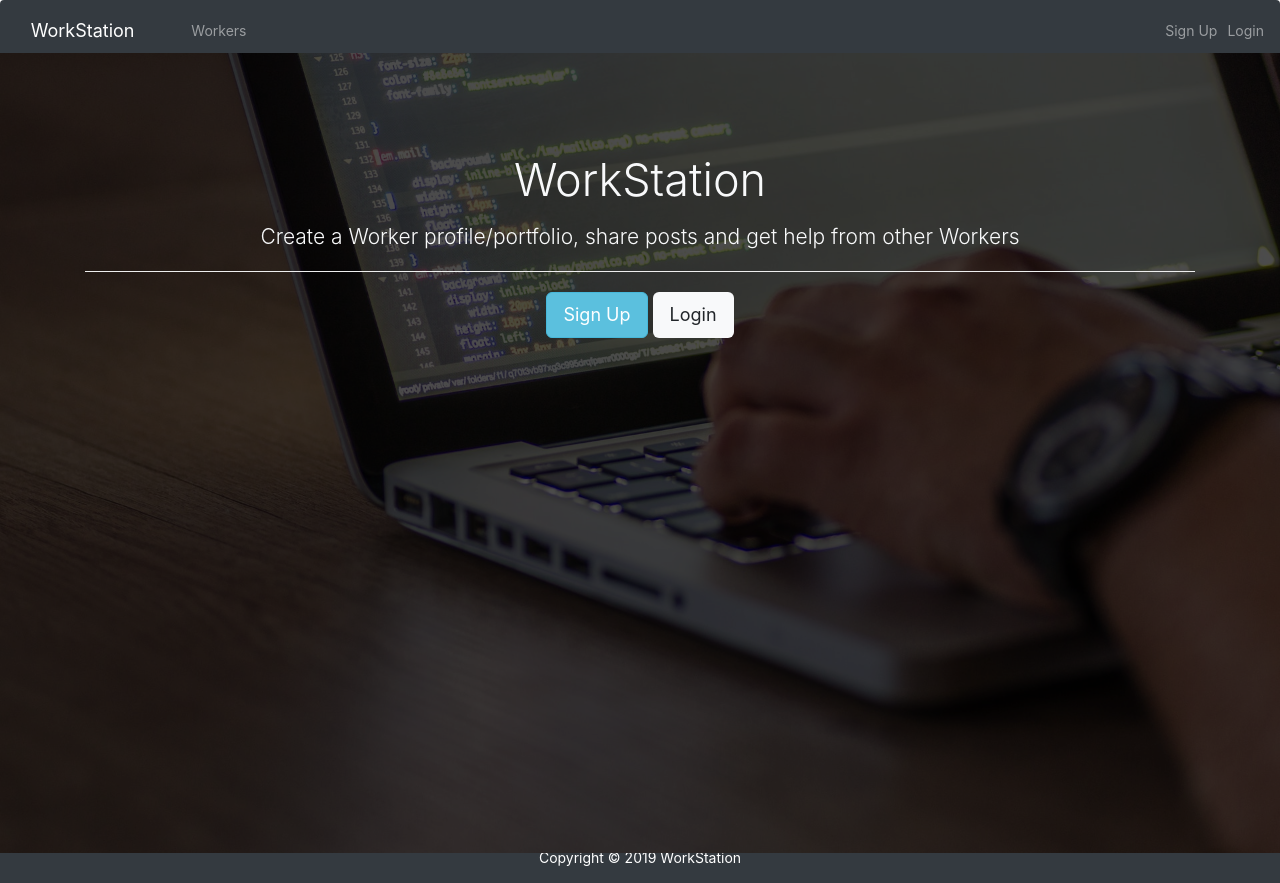
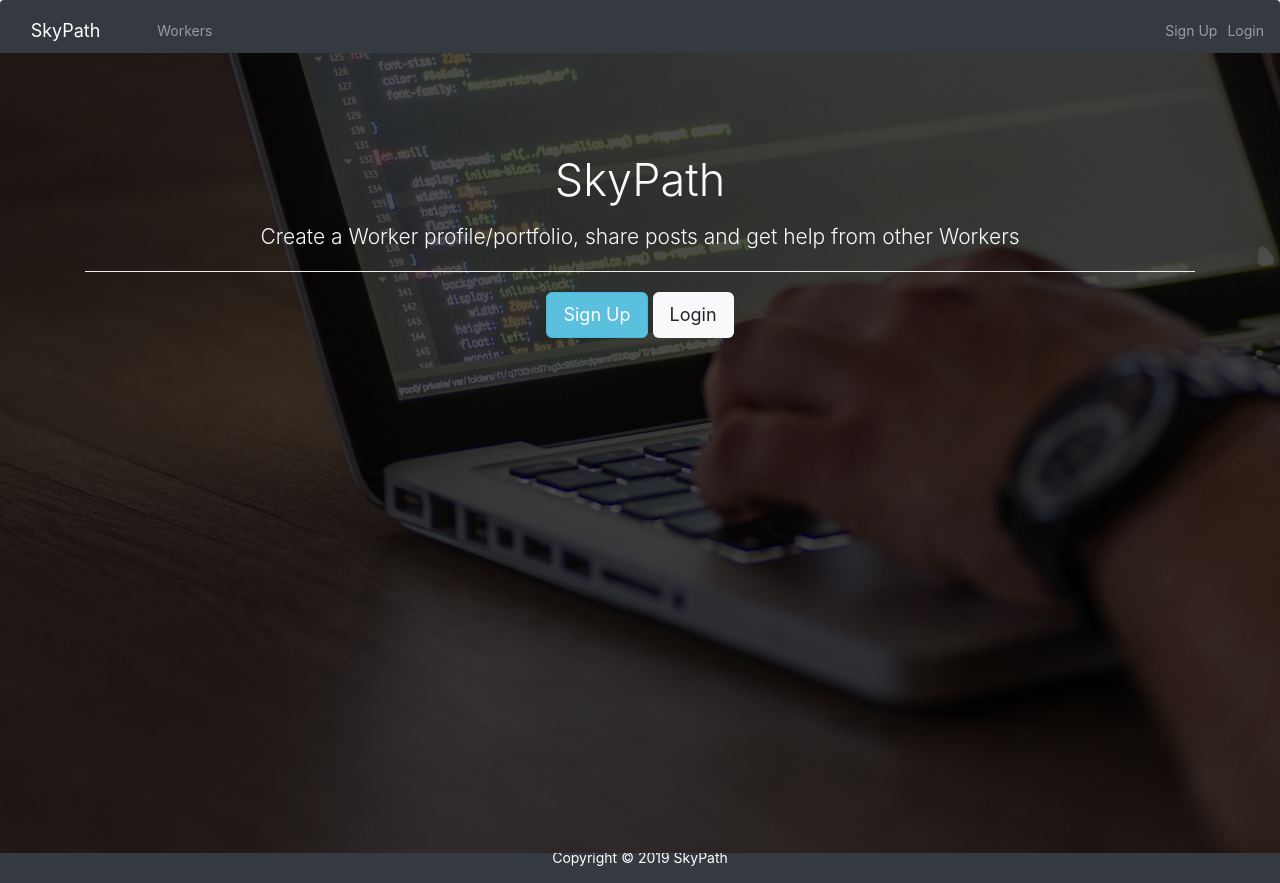
Before and after one commit to pavankavade/mern-app, a React (Create React App) app in the folder client/: page / in a window 1280 px wide. Built offline with nearby package versions, Linux system fonts and the light colour scheme.

Commit message:
see more button added in job posting

```diff
--- a/client/package.json
+++ b/client/package.json
@@ -13,6 +13,7 @@
     "react-redux": "^6.0.0",
     "react-router-dom": "^4.3.1",
     "react-scripts": "2.1.3",
+    "react-show-more-text": "^1.0.4",
     "redux": "^4.0.1",
     "redux-devtools-extension": "^2.13.8",
     "redux-thunk": "^2.3.0"
--- a/client/public/index.html
+++ b/client/public/index.html
@@ -30,7 +30,7 @@
     <script src="https://maxcdn.bootstrapcdn.com/bootstrap/3.3.7/js/bootstrap.min.js"></script>
     <link rel="manifest" href="%PUBLIC_URL%/manifest.json" />
 
-    <title>WorkStation</title>
+    <title>SkyPath</title>
   </head>
   <body>
     <noscript>You need to enable JavaScript to run this app.</noscript>
--- a/client/src/components/auth/Login.js
+++ b/client/src/components/auth/Login.js
@@ -52,7 +52,7 @@ class Login extends Component {
             <div className="col-md-8 m-auto">
               <h1 className="display-4 text-center">Log In</h1>
               <p className="lead text-center">
-                Sign in to your WorkStation account
+                Sign in to your SkyPath account
               </p>
               <form onSubmit={this.onSubmit}>
                 <TextFieldGroup
--- a/client/src/components/auth/Register.js
+++ b/client/src/components/auth/Register.js
@@ -51,7 +51,7 @@ class Register extends Component {
             <div className="col-md-8 m-auto">
               <h1 className="display-4 text-center">Sign Up</h1>
               <p className="lead text-center">
-                Create your WorkStation account
+                Create your SkyPath account
               </p>
               <form noValidate onSubmit={this.onSubmit}>
                 <TextFieldGroup
--- a/client/src/components/layout/Footer.js
+++ b/client/src/components/layout/Footer.js
@@ -3,7 +3,7 @@ import React from "react";
 export default () => {
   return (
     <footer className="bg-dark text-white mt-5 p-4 text-center">
-      Copyright &copy; {new Date().getFullYear()} WorkStation
+      Copyright &copy; {new Date().getFullYear()} SkyPath
     </footer>
   );
 };
--- a/client/src/components/layout/Landing.js
+++ b/client/src/components/layout/Landing.js
@@ -15,7 +15,7 @@ class Landing extends Component {
           <div className="container">
             <div className="row">
               <div className="col-md-12 text-center">
-                <h1 className="display-3 mb-4">WorkStation</h1>
+                <h1 className="display-3 mb-4">SkyPath</h1>
                 <p className="lead">
                   {" "}
                   Create a Worker profile/portfolio, share posts and get help
--- a/client/src/components/layout/Navbar.js
+++ b/client/src/components/layout/Navbar.js
@@ -67,7 +67,7 @@ class Navbar extends Component {
       <nav className="navbar navbar-expand-sm navbar-dark bg-dark mb-4 ">
         <div className="container">
           <Link className="navbar-brand" to="/">
-            WorkStation
+            SkyPath
           </Link>
           <button
             className="navbar-toggler"
--- a/client/src/components/post/Post.js
+++ b/client/src/components/post/Post.js
@@ -22,10 +22,12 @@ class Post extends Component {
     } else {
       postContent = (
         <div>
+
           <PostItem post={post} showActions={false} />
+
           <CommentForm postId={post._id} />
           <CommentFeed postId={post._id} comments={post.comments} />
-        </div>
+        </div >
       );
     }
 
@@ -37,7 +39,9 @@ class Post extends Component {
               <Link to="/feed" className="btn btn-light mb-3">
                 Back To Feed
               </Link>
+
               {postContent}
+
             </div>
           </div>
         </div>
--- a/client/src/components/posts/PostItem.js
+++ b/client/src/components/posts/PostItem.js
@@ -4,8 +4,9 @@ import { connect } from 'react-redux';
 import classnames from 'classnames';
 import { Link } from 'react-router-dom';
 import { deletePost, addLike, removeLike } from '../../actions/postActions';
+import ShowMoreText from 'react-show-more-text';
+class PostItem extends Component {
 
-class PostItem extends Component {
   onDeleteClick(id) {
     this.props.deletePost(id);
   }
@@ -27,14 +28,16 @@ class PostItem extends Component {
     }
   }
 
+
   render() {
-    const { post, auth, showActions } = this.props;
-    const { profile } = this.props;
+    const { profile, post, auth, showActions } = this.props;
+
+
     return (
       <div className="card card-body mb-3">
         <div className="row">
           <div className="col-md-2">
-            <Link to={`/profile/`} className="btn btn-info">
+            <Link to={`/profile/${profile.handle}`} className="btn btn-info">
               <img
                 className="rounded-circle d-none d-md-block"
                 src={post.avatar}
@@ -45,14 +48,25 @@ class PostItem extends Component {
             <p className="text-center">{post.name}</p>
           </div>
           <div className="col-md-10">
-            <p className="lead">{post.text}</p>
+            <ShowMoreText
+              lines={5}
+              more='Show more'
+              less='Show less'
+              anchorClass='btn btn-info ml-1'
+              onClick={this.executeOnClick}
+            >
+              <p className="lead">{post.text}</p>
+            </ShowMoreText>
+
+
             {showActions ? (
               <span>
                 <button
                   onClick={this.onLikeClick.bind(this, post._id)}
                   type="button"
-                  className="btn btn-light mr-1"
+                  className="btn btn-light mr-1 mt-1"
                 >
+
                   <i
                     className={classnames('fas fa-thumbs-up', {
                       'text-info': this.findUserLike(post.likes)
@@ -83,7 +97,7 @@ class PostItem extends Component {
             ) : null}
           </div>
         </div>
-      </div>
+      </div >
     );
   }
 }
@@ -99,11 +113,12 @@ PostItem.propTypes = {
   removeLike: PropTypes.func.isRequired,
   post: PropTypes.object.isRequired,
   auth: PropTypes.object.isRequired,
-  profile: PropTypes.object.isRequired
+
 };
 
 const mapStateToProps = state => ({
-  auth: state.auth
+  auth: state.auth,
+  profile: state.profile
 });
 
 export default connect(mapStateToProps, { deletePost, addLike, removeLike })(
--- a/client/src/components/profiles/ProfileItem.js
+++ b/client/src/components/profiles/ProfileItem.js
@@ -30,9 +30,6 @@ class ProfileItem extends Component {
               View Profile
             </Link>
 
-            <Link to={`/profile/${profile.handle}`} className="ml-3 btn btn-info">
-              Contact
-            </Link>
 
           </div>
           <div className="col-md-4 d-none d-md-block">
--- a/package.json
+++ b/package.json
@@ -1,5 +1,5 @@
 {
-  "name": "WorkStation",
+  "name": "SkyPath",
   "version": "1.0.0",
   "description": "Job Portal App",
   "main": "server.js",
```
Also changed, not shown: 1 other file (tests, documents, lock files or other folders).
